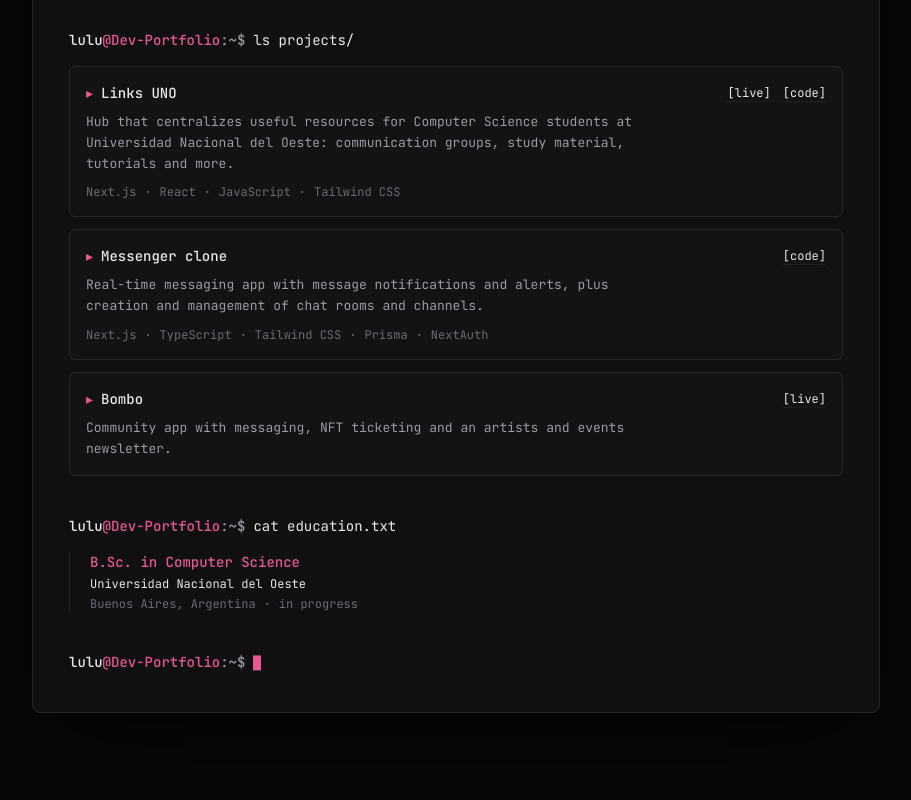
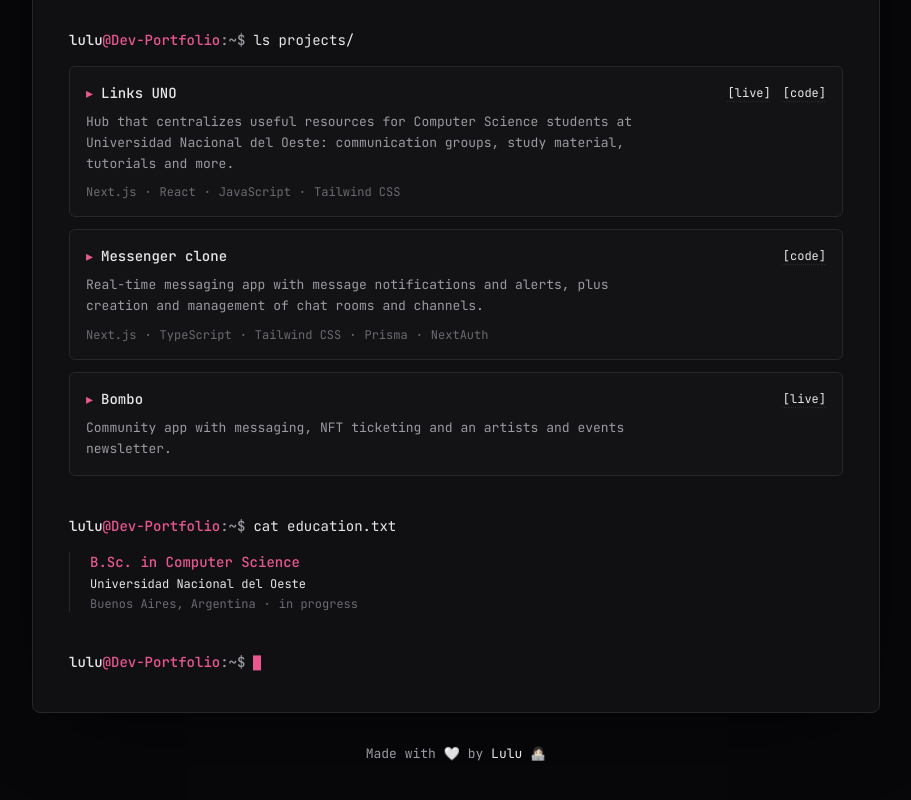
Before and after one commit to lulujsx/portfolio-next, a Next.js app: page / in a window 1280 px wide. Shown: the part 1471-2271 px from the top of the page, without its empty margins (184-1095 px from the left). Before the commit the page ends 2240 px from the top, so only its background shows below. Built offline with nearby package versions, Linux system fonts and the light colour scheme.

Commit message:
Add footer
Small credit footer below the main content: "Made with 🤍 by Lulu",
linking to github.com/lulujsx.

```diff
--- a/app/page.tsx
+++ b/app/page.tsx
@@ -1,9 +1,11 @@
+import Footer from '../components/Footer'
 import Portfolio from '../components/Portfolio'
 
 export default function Home() {
   return (
     <main className="mx-auto w-full max-w-4xl px-3 py-6 sm:px-6 sm:py-10 lg:py-14">
       <Portfolio />
+      <Footer />
     </main>
   )
 }
--- /dev/null
+++ b/components/Footer.tsx
@@ -0,0 +1,17 @@
+export default function Footer() {
+  return (
+    <footer className="mt-6 pb-2 text-center text-xs text-muted sm:mt-8 sm:text-[13px]">
+      <p>
+        Made with 🤍 by{' '}
+        <a
+          href="https://github.com/lulujsx"
+          target="_blank"
+          rel="noreferrer"
+          className="text-fg underline-offset-4 transition-colors hover:text-pink hover:underline active:text-pink active:underline"
+        >
+          Lulu 👩🏻‍💻
+        </a>
+      </p>
+    </footer>
+  )
+}
```
